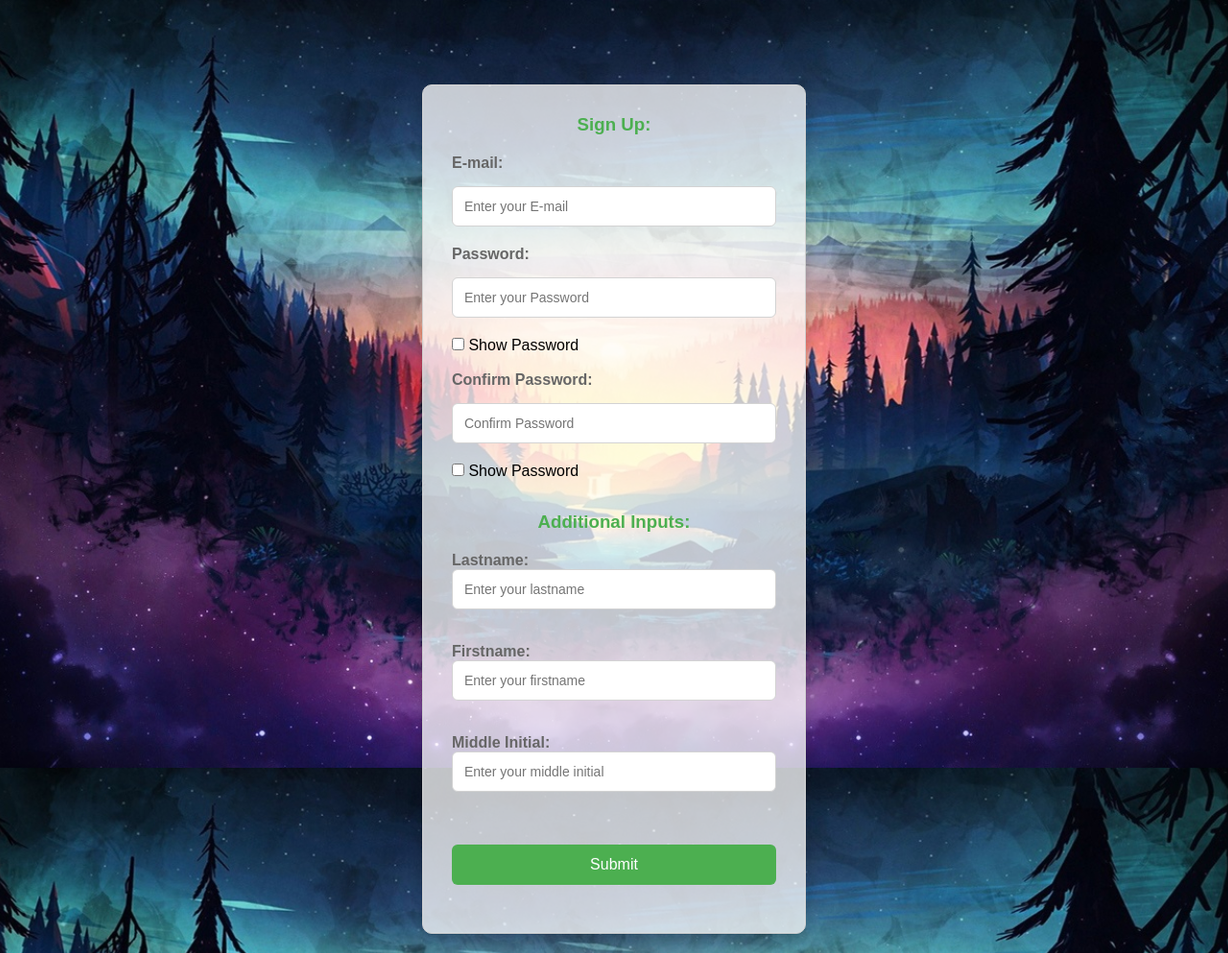
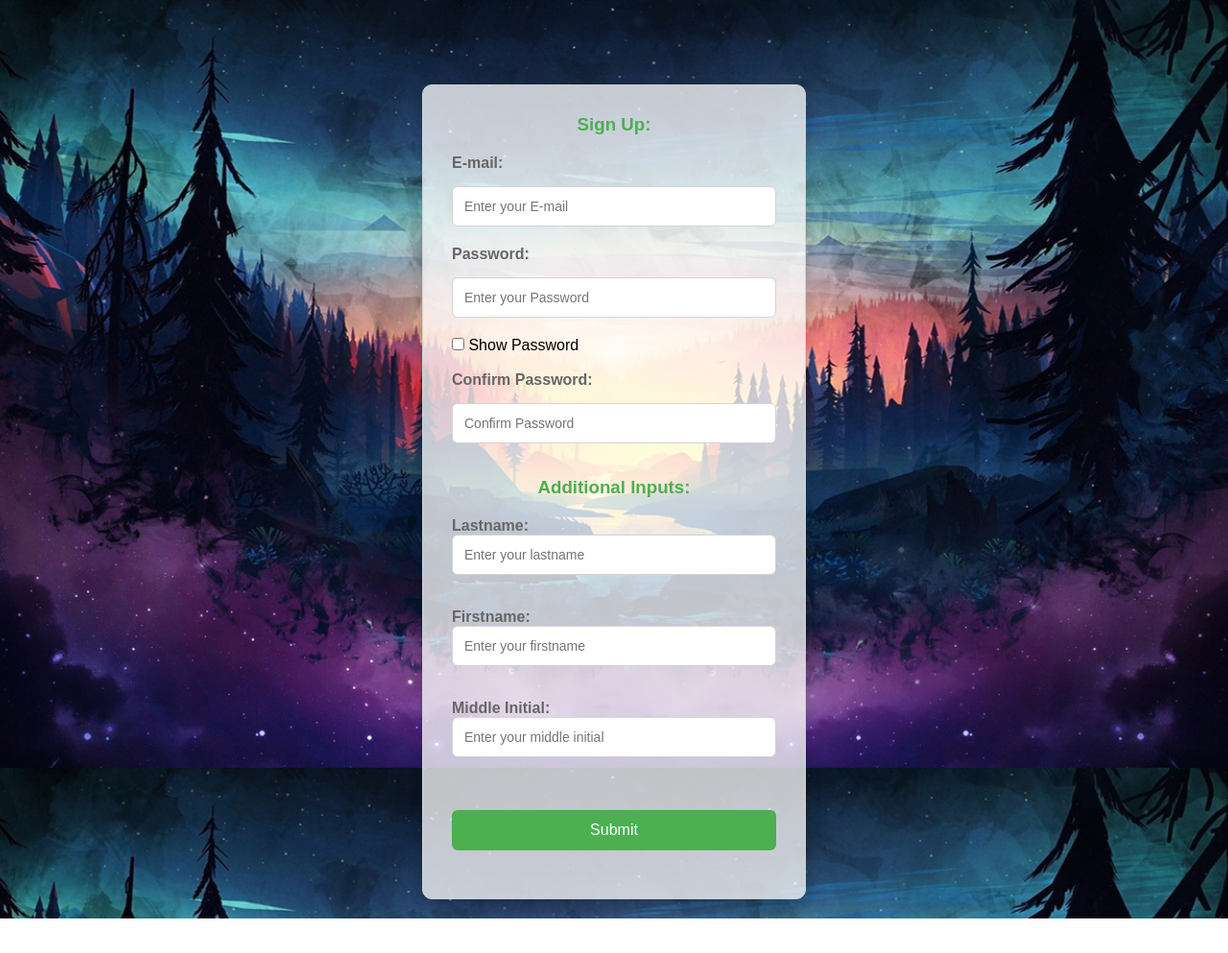
Before and after one commit to Reyneil-Adrian/LoginForm, a plain HTML site: page signup.html in a window 1280 px wide. Shown: the whole page at 96% size. After the commit the page ends 957 px from the top, so only its background shows below. Drawn offline with Linux system fonts and the light colour scheme.

Commit message:
signup.html

```diff
--- a/signup.html
+++ b/signup.html
@@ -20,9 +20,6 @@
             <br>
             <h4>Confirm Password: </h4>
             <input type="password" id="confirmPassword" placeholder="Confirm Password" required>
-            <input type="checkbox" id="togglePassword" onclick="togglePasswordVisibility()"> Show Password
-            <br>
-            <br>
             <h4 id="signUpError"></h4>
             <h3>Additional Inputs: </h3>
             <h4>Lastname: <input type="text" id="lastname" placeholder="Enter your lastname" required></h4>
```
